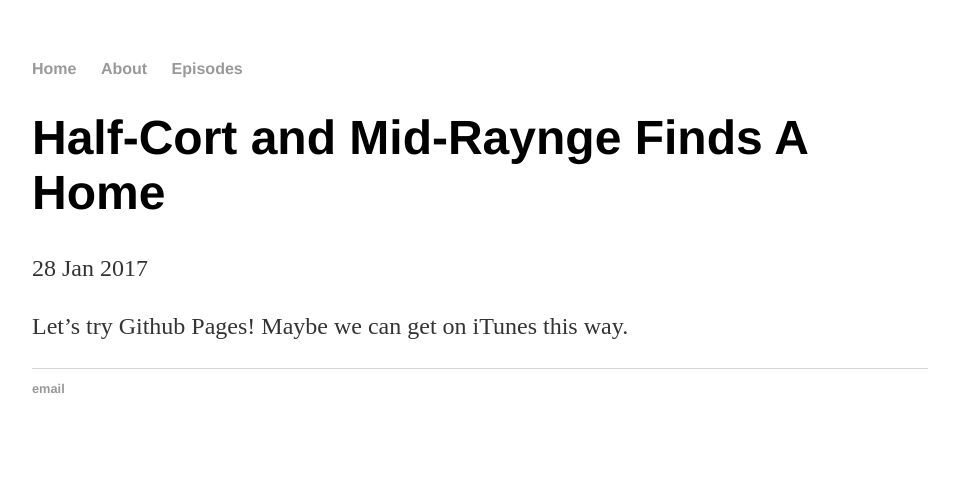
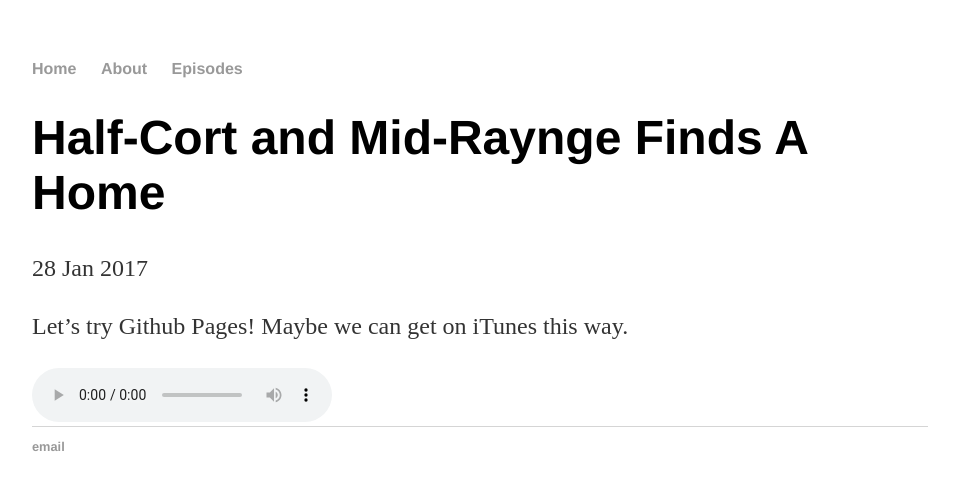
Before and after one commit to cschoonover/old-cschoonover.github.io, a Jekyll site: the page built from _posts/2017-01-28-Welcome.md, in a window 1280 px wide. Shown: the top 490 px of the page, without its empty margins (160-1119 px from the left). Built offline with Jekyll 4.4.1, drawn with Linux system fonts in a browser that asks for light colours.

Commit message:
Update post.html

```diff
--- a/_layouts/post.html
+++ b/_layouts/post.html
@@ -6,4 +6,8 @@ layout: default
 
 <div class="post">
   {{ content }}
+    <audio controls>
+        <source src="{{ page.aac_asset_link}}" type="audio/mp4">
+        Sorry, your browser does not support the <code>audio</code> element.
+    </audio>
 </div>
```
